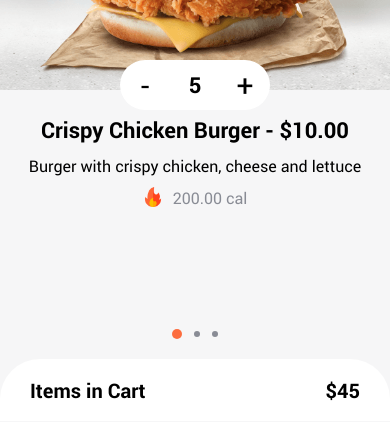
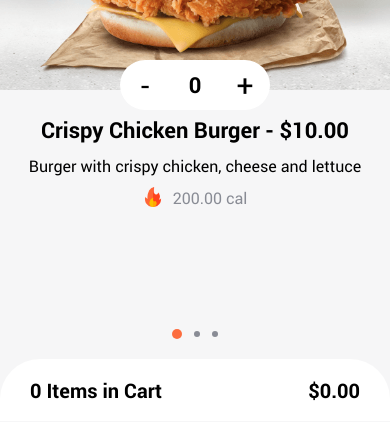
Before and after one commit to thiago-porto25/react-native-delivery-app, a React Native app: screen /Home in a window 390 px wide. Both pictures are taken after a click on the element 195 px from the left and 450 px from the top of the page. Shown: the part 270-710 px from the top of the page. Built offline with nearby package versions, Linux system fonts and the light colour scheme.

Commit message:
finish logic of restaurant screen

```diff
--- a/components/restaurants/FoodInfo.js
+++ b/components/restaurants/FoodInfo.js
@@ -9,7 +9,7 @@ import {
 } from 'react-native'
 import { icons, SIZES, COLORS, FONTS } from '../../constants'
 
-const FoodInfo = ({ restaurant, scrollX }) => {
+const FoodInfo = ({ restaurant, scrollX, editOrder, getOrderQuantity }) => {
   return (
     <Animated.ScrollView
       horizontal
@@ -45,6 +45,7 @@ const FoodInfo = ({ restaurant, scrollX }) => {
               }}
             >
               <TouchableOpacity
+                onPress={() => editOrder('-', item.menuId, item.price)}
                 style={{
                   width: 50,
                   backgroundColor: COLORS.white,
@@ -65,10 +66,13 @@ const FoodInfo = ({ restaurant, scrollX }) => {
                   justifyContent: 'center',
                 }}
               >
-                <Text style={{ ...FONTS.h2 }}>5</Text>
+                <Text style={{ ...FONTS.h2 }}>
+                  {getOrderQuantity(item.menuId)}
+                </Text>
               </View>
 
               <TouchableOpacity
+                onPress={() => editOrder('+', item.menuId, item.price)}
                 style={{
                   width: 50,
                   backgroundColor: COLORS.white,
--- a/components/restaurants/Order.js
+++ b/components/restaurants/Order.js
@@ -3,7 +3,14 @@ import { View, Animated, Text, Image, TouchableOpacity } from 'react-native'
 import { COLORS, FONTS, icons, SIZES } from '../../constants'
 import { isIphoneX } from 'react-native-iphone-x-helper'
 
-const Order = ({ restaurant, scrollX }) => {
+const Order = ({
+  restaurant,
+  scrollX,
+  getBasketItemCount,
+  sumOrder,
+  navigation,
+  currentLocation,
+}) => {
   function renderDots() {
     const dotPosition = Animated.divide(scrollX, SIZES.width)
 
@@ -76,8 +83,10 @@ const Order = ({ restaurant, scrollX }) => {
             borderBottomWidth: 1,
           }}
         >
-          <Text style={{ ...FONTS.h3 }}>Items in Cart</Text>
-          <Text style={{ ...FONTS.h3 }}>$45</Text>
+          <Text style={{ ...FONTS.h3 }}>
+            {getBasketItemCount()} Items in Cart
+          </Text>
+          <Text style={{ ...FONTS.h3 }}>${sumOrder()}</Text>
         </View>
 
         <View
@@ -119,6 +128,12 @@ const Order = ({ restaurant, scrollX }) => {
           }}
         >
           <TouchableOpacity
+            onPress={() =>
+              navigation.navigate('OrderDelivery', {
+                restaurant,
+                currentLocation,
+              })
+            }
             style={{
               width: SIZES.width * 0.9,
               padding: SIZES.padding,
--- a/screens/Restaurant.js
+++ b/screens/Restaurant.js
@@ -14,6 +14,7 @@ import {
 const Restaurant = ({ route, navigation }) => {
   const [restaurant, setRestaurant] = useState(null)
   const [currentLocation, setCurrentLocation] = useState(null)
+  const [orderItems, setOrderItems] = useState([])
   const [fontsLoaded] = useFonts({
     'Roboto-Black': require('../assets/fonts/Roboto-Black.ttf'),
     'Roboto-Bold': require('../assets/fonts/Roboto-Bold.ttf'),
@@ -21,6 +22,52 @@ const Restaurant = ({ route, navigation }) => {
   })
 
   const scrollX = new Animated.Value(0)
+
+  function editOrder(action, menuId, price) {
+    const orderList = orderItems.slice()
+    const item = orderList.filter((item) => item.menuId === menuId)
+
+    if (action === '+') {
+      if (item.length > 0) {
+        const newQuantity = item[0].quantity + 1
+        item[0].quantity = newQuantity
+        item[0].total = item[0].quantity * price
+      } else {
+        const newItem = {
+          menuId,
+          quantity: 1,
+          price,
+          total: price,
+        }
+
+        orderList.push(newItem)
+      }
+    } else {
+      if (item.length > 0) {
+        if (item[0]?.quantity > 0) {
+          const newQuantity = item[0].quantity - 1
+          item[0].quantity = newQuantity
+          item[0].total = item[0].quantity * price
+        }
+      }
+    }
+
+    setOrderItems(orderList)
+  }
+
+  function getOrderQuantity(menuId) {
+    const orderItem = orderItems.filter((item) => item.menuId === menuId)
+
+    return orderItem.length > 0 ? orderItem[0].quantity : 0
+  }
+
+  function getBasketItemCount() {
+    return orderItems.reduce((a, b) => a + (b.quantity || 0), 0)
+  }
+
+  function sumOrder() {
+    return orderItems.reduce((a, b) => a + (b.total || 0), 0).toFixed(2)
+  }
 
   useEffect(() => {
     const { item, currentLocation } = route.params
@@ -33,9 +80,21 @@ const Restaurant = ({ route, navigation }) => {
     <SafeAreaView style={styles.container}>
       <Header restaurant={restaurant} navigation={navigation} />
 
-      <FoodInfo restaurant={restaurant} scrollX={scrollX} />
+      <FoodInfo
+        restaurant={restaurant}
+        scrollX={scrollX}
+        editOrder={editOrder}
+        getOrderQuantity={getOrderQuantity}
+      />
 
-      <Order restaurant={restaurant} scrollX={scrollX} />
+      <Order
+        restaurant={restaurant}
+        scrollX={scrollX}
+        getBasketItemCount={getBasketItemCount}
+        sumOrder={sumOrder}
+        navigation={navigation}
+        currentLocation={currentLocation}
+      />
     </SafeAreaView>
   ) : (
     <AppLoading />
```
